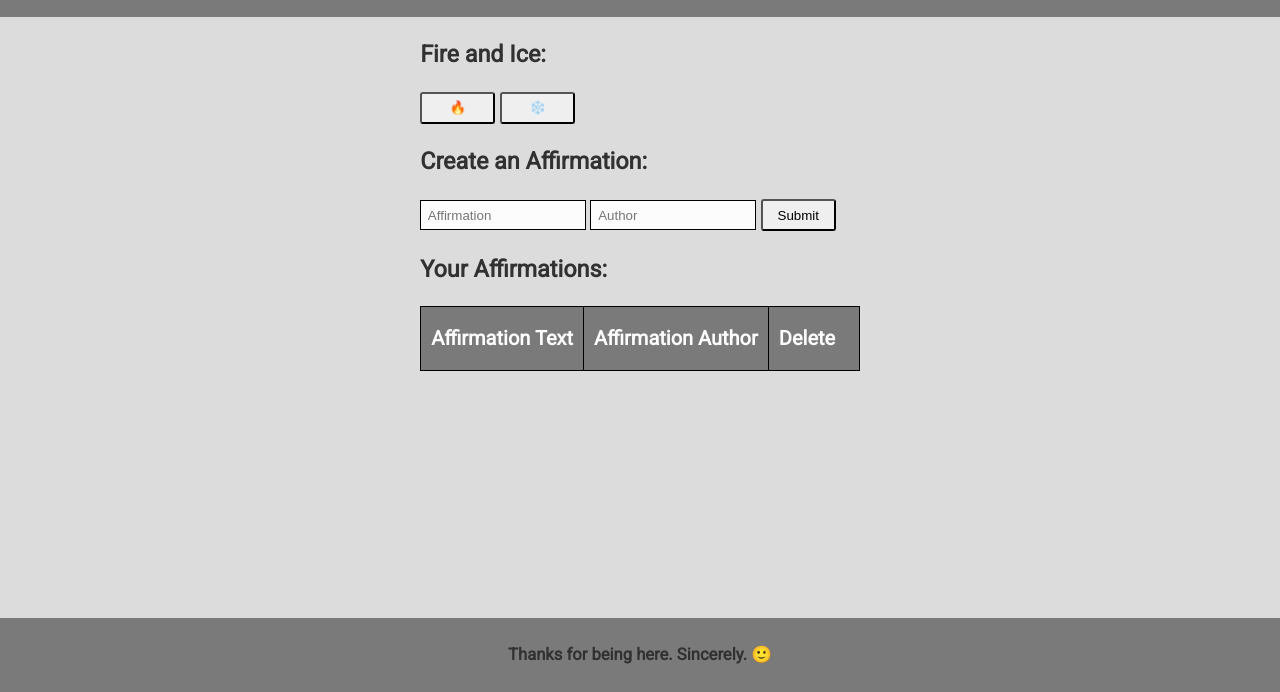
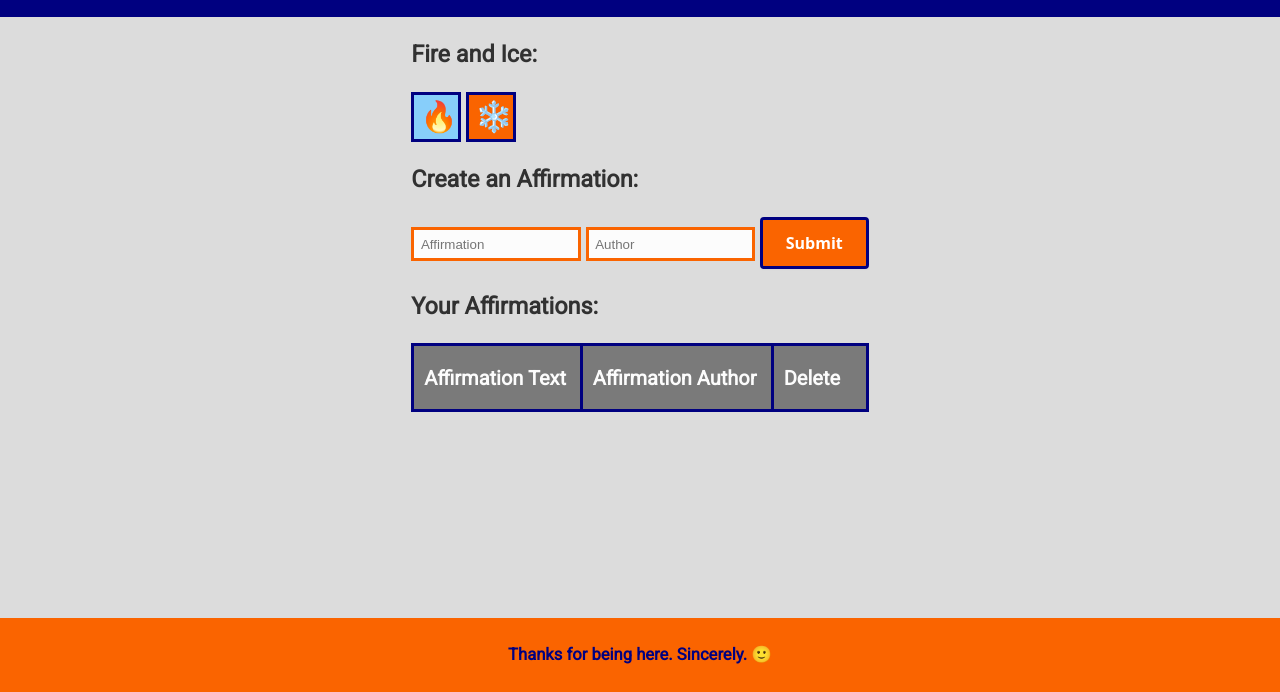
Before and after one commit to sschulte24110/js-affirmation-app-group, a plain HTML site: page index.html in a window 1280 px wide. Shown: the part 108-800 px from the top of the page. Drawn offline with Linux system fonts and the light colour scheme.

Commit message:
Add CSS styling

```diff
--- a/index.html
+++ b/index.html
@@ -32,7 +32,7 @@
       <form onsubmit="createAffirmation(event)">
         <input id="affirmation-input" placeholder="Affirmation" type="text">
         <input id="author-input" placeholder="Author" type="text">
-        <button class="button-71" type="submit">Submit</button>
+        <button class="button-5" type="submit">Submit</button>
       </form>
     </section>
 
--- a/style.css
+++ b/style.css
@@ -1,4 +1,5 @@
 /* GLOBAL TYPOGRAPHY */
+
 body {
   background-color: #dcdcdc;
   font-family: 'Roboto', sans-serif;
@@ -18,8 +19,10 @@ body {
 }
 header {
   height: 8em;
-  background-color: #7a7a7a;
+  background-color: navy;
+  color: white;
   text-align: center;
+
 }
 main {
   flex: auto;
@@ -30,6 +33,8 @@ footer {
   height: 8em;
   background-color: #7a7a7a;
   text-align: center;
+  background-color: #fa6400;
+  color: navy;
 }
 
 
@@ -52,11 +57,80 @@ input {
   background: #FCFCFC;
   border: 1px solid;
 }
-button {
+.button-color {
   padding: .5em;
   width: 75px;
   border-radius: 3px;
+  cursor: pointer;
+  border-color: navy;
+}
+#fire-button, #ice-button {
+  width: 50px;
+  height: 50px;
+  font-size: 30px;
+  border: 3px solid navy;
 
+
+}
+
+#fire-button {
+  background-color: lightskyblue;
+}
+
+#ice-button {
+  background-color: #fa6400;
+}
+
+#affirmation-input, #author-input {
+  border-color: #fa6400;
+  border-width: 3px;
+}
+
+/* CSS */
+.button-5 {
+  align-items: center;
+  background-clip: padding-box;
+  background-color: #fa6400;
+  border: 3px solid transparent;
+  border-color: navy;
+  border-radius: .25rem;
+  box-shadow: rgba(0, 0, 0, 0.02) 0 1px 3px 0;
+  box-sizing: border-box;
+  color: #fff;
+  cursor: pointer;
+  display: inline-flex;
+  font-family: system-ui,-apple-system,system-ui,"Helvetica Neue",Helvetica,Arial,sans-serif;
+  font-size: 16px;
+  font-weight: 600;
+  justify-content: center;
+  line-height: 1.25;
+  margin: 0;
+  min-height: 3rem;
+  padding: calc(.875rem - 1px) calc(1.5rem - 1px);
+  position: relative;
+  text-decoration: none;
+  transition: all 250ms;
+  user-select: none;
+  -webkit-user-select: none;
+  touch-action: manipulation;
+  vertical-align: baseline;
+  width: auto;
+}
+
+.button-5:hover,
+.button-5:focus {
+  background-color: #fb8332;
+  box-shadow: rgba(0, 0, 0, 0.1) 0 4px 12px;
+}
+
+.button-5:hover {
+  transform: translateY(-1px);
+}
+
+.button-5:active {
+  background-color: #c85000;
+  box-shadow: rgba(0, 0, 0, .06) 0 2px 4px;
+  transform: translateY(0);
 }
 
 
@@ -73,6 +147,8 @@ table, th, td {
 th, td {
   padding: .5em;
   min-width: 3.5em;
+  border-color: navy;
+  border-width: 3px;
 }
 thead {
   background: #7a7a7a;
@@ -85,6 +161,7 @@ tbody tr:nth-child(even){
   background: lightskyblue;
 }
 
+
 .button-color {
   color: red;
   font-size: 20px;
```
